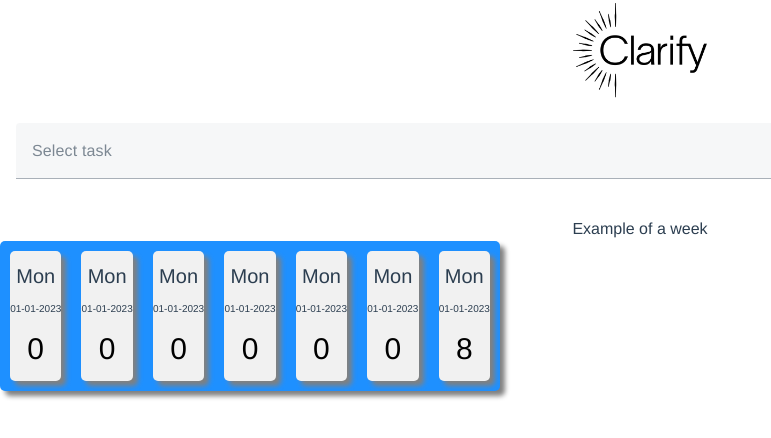
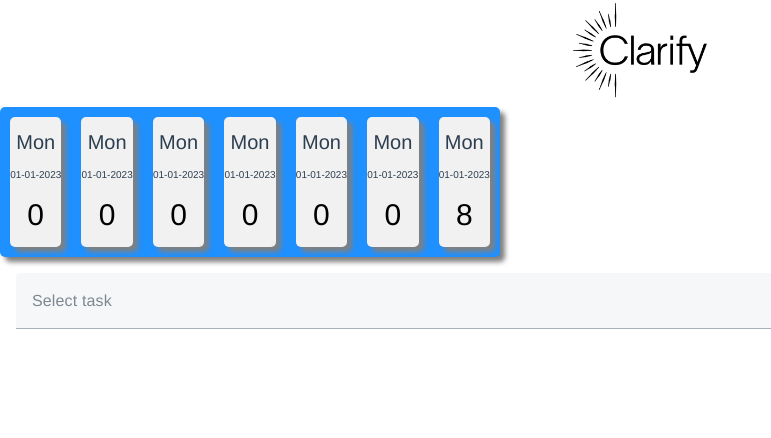
Before and after one commit to Programmeerkat/lab-day-7, a Vue app: page / in a window 1280 px wide. Shown: the top 438 px of the page, without its empty margins (0-771 px from the left). Built offline with nearby package versions, Linux system fonts and the light colour scheme.

Commit message:
container spli

```diff
--- a/src/App.vue
+++ b/src/App.vue
@@ -1,8 +1,13 @@
 <template>
-  <img alt="Clarify logo" src="./assets/logo.png" height="100" />
-  <ComboBox v-bind:tasks="tasks" />
-  Example of a week
-  <WeekComponent />
+<img alt="Clarify logo" src="./assets/logo.png" height="100" />
+<div class="main-container">
+    <div class="tab-container">
+      <WeekComponent/>
+    </div>
+    <div class="tab-container">
+      <ComboBox v-bind:tasks="tasks" />
+    </div>
+  </div>
 </template>
 
 <script>
```
